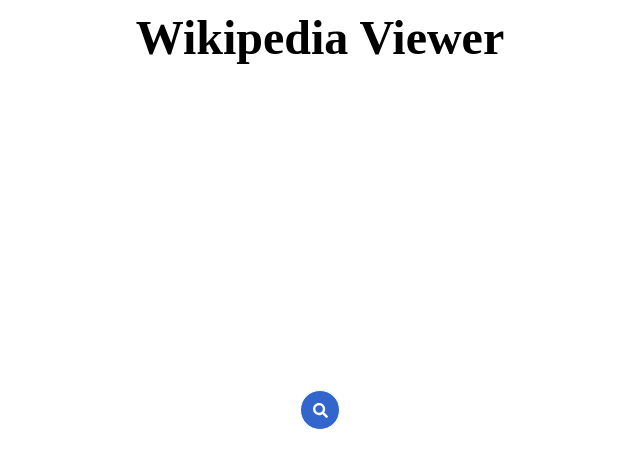
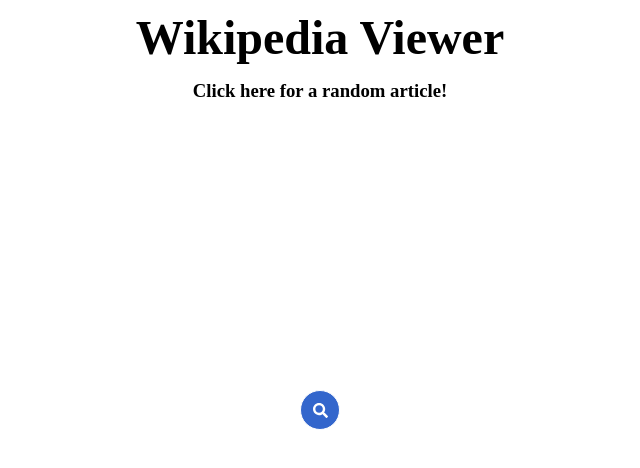
Before and after one commit to Symbolistic/react-wikipedia-viewer, a React (Create React App) app: page / in a window 1280 px wide. Shown: the top 468 px of the page, without its empty margins (320-960 px from the left). Built offline with nearby package versions, Linux system fonts and the light colour scheme.

Commit message:
added a random wiki generator feature and now when you click the wiki articles, a new page will open instead of it loading on the same tab and making people leave the site.

```diff
--- a/src/App.css
+++ b/src/App.css
@@ -12,6 +12,11 @@
   text-align: center;
   margin-top: 10px;
   font-size: 3em;
+}
+
+#random-article {
+  text-align: center;
+  margin: 15px 0;
 }
 
 a {
@@ -34,7 +39,7 @@
 
 .search-boxTOP {
   position: absolute;
-  top: 18%;
+  top: 23%;
   left: 50%;
   transform: translate(-50%, -50%);
   background: none;
--- a/src/App.js
+++ b/src/App.js
@@ -40,6 +40,7 @@
   return (
     <div className="App">
       <h1 id="title">Wikipedia Viewer</h1>
+      <h3 id="random-article"><a href="https://en.wikipedia.org/wiki/Special:Random" target="_blank" rel="noopener noreferrer">Click here for a random article!</a></h3>
       <div className={wikiData.length > 0 ? "search-boxTOP" : "search-box"}>
 
           <input
@@ -58,7 +59,7 @@
               wikiData.map((val) => {
 
                 return (
-                  <a key={val.pageid} className="results" href={`https://en.wikipedia.org/wiki/${val.title}`}><div>
+                  <a key={val.pageid} className="results" href={`https://en.wikipedia.org/wiki/${val.title}`} target="_blank" rel="noopener noreferrer"  ><div>
                     <h2 className="result-title">{val.title}</h2>
                     <p className="result-info">{val.extract}</p>
                   </div></a>
```
